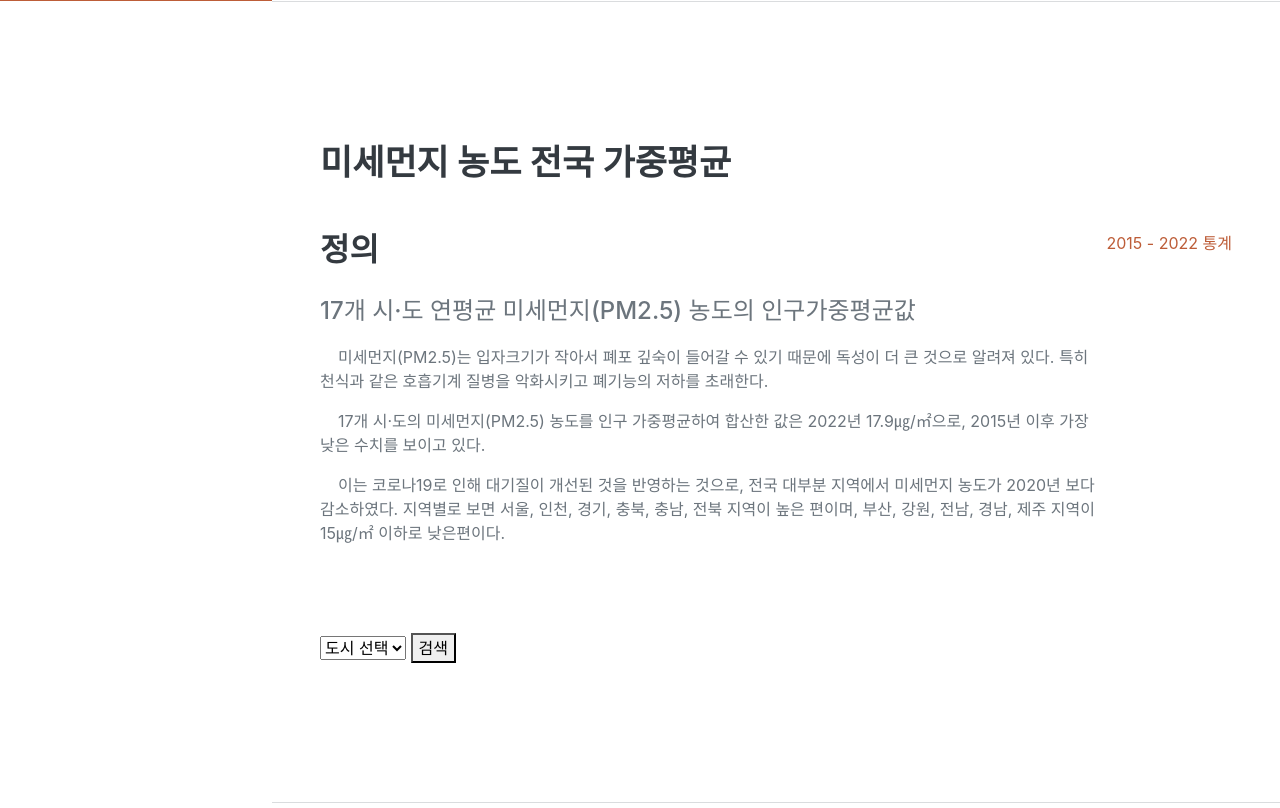
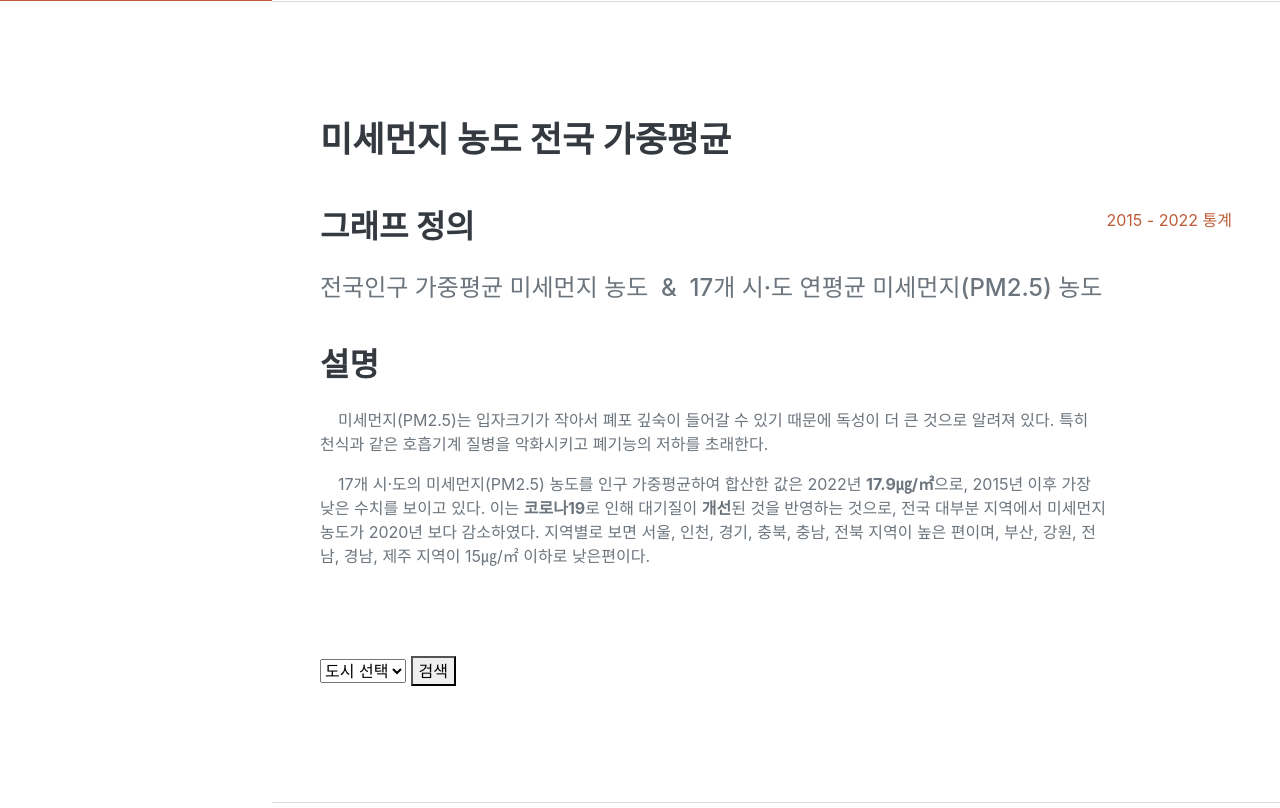
Before and after one commit to BAEEUNMANGDUCK/django-graph-plotly, a Django app: template django_plotly/core/templates/core/index.html in a window 1280 px wide. Shown: the part 799-1607 px from the top of the page. Run offline with Django 4.2, Linux system fonts and the light colour scheme; the template is opened without the code that fills it: values that come from a table or form of the project are taken from there, others are empty; data comes from the database, SQL or seed files in the repository; some libraries are stand-ins or nearby versions; some web fonts are replaced.

Commit message:
change index.html

```diff
--- a/django_plotly/core/templates/core/index.html
+++ b/django_plotly/core/templates/core/index.html
@@ -72,12 +72,14 @@
                     <h2 class="mb-5" style="font-size:35px">미세먼지 농도 전국 가중평균</h2>
                     <div class="d-flex flex-column flex-md-row justify-content-between mb-5">
                         <div class="flex-grow-1">
-                            <h3 class="mb-0">정의</h3>
+                            <h3 class="mb-0">그래프 정의</h3>
                             <br>
-                            <div class="subheading mb-3">17개 시·도 연평균 미세먼지(PM2.5) 농도의 인구가중평균값</div>
+                            <div class="subheading mb-3">전국인구 가중평균 미세먼지 농도 &nbsp;&&nbsp; 17개 시·도 연평균 미세먼지(PM2.5) 농도 </div>
+                            <br>
+                            <h3 class="mb-0">설명</h3>
+                            <br>
                             <p>&nbsp;&nbsp;&nbsp;&nbsp;미세먼지(PM2.5)는 입자크기가 작아서 폐포 깊숙이 들어갈 수 있기 때문에 독성이 더 큰 것으로 알려져 있다. 특히 천식과 같은 호흡기계 질병을 악화시키고 폐기능의 저하를 초래한다.</p>
-                            <p>&nbsp;&nbsp;&nbsp;&nbsp;17개 시·도의 미세먼지(PM2.5) 농도를 인구 가중평균하여 합산한 값은 2022년 17.9㎍/㎡으로, 2015년 이후 가장 낮은 수치를 보이고 있다.</p>
-                            <p>&nbsp;&nbsp;&nbsp;&nbsp;이는 코로나19로 인해 대기질이 개선된 것을 반영하는 것으로, 전국 대부분 지역에서 미세먼지 농도가 2020년 보다 감소하였다. 지역별로 보면 서울, 인천, 경기, 충북, 충남, 전북 지역이 높은 편이며, 부산, 강원, 전남, 경남, 제주 지역이 15㎍/㎡ 이하로 낮은편이다.</p>
+                            <p>&nbsp;&nbsp;&nbsp;&nbsp;17개 시·도의 미세먼지(PM2.5) 농도를 인구 가중평균하여 합산한 값은 2022년 <strong>17.9㎍/㎡</strong>으로, 2015년 이후 가장 낮은 수치를 보이고 있다. 이는 <strong>코로나19</strong>로 인해 대기질이 <strong>개선</strong>된 것을 반영하는 것으로, 전국 대부분 지역에서 미세먼지 농도가 2020년 보다 감소하였다. 지역별로 보면 서울, 인천, 경기, 충북, 충남, 전북 지역이 높은 편이며, 부산, 강원, 전남, 경남, 제주 지역이 15㎍/㎡ 이하로 낮은편이다.</p>
 
 
                         </div>
```
